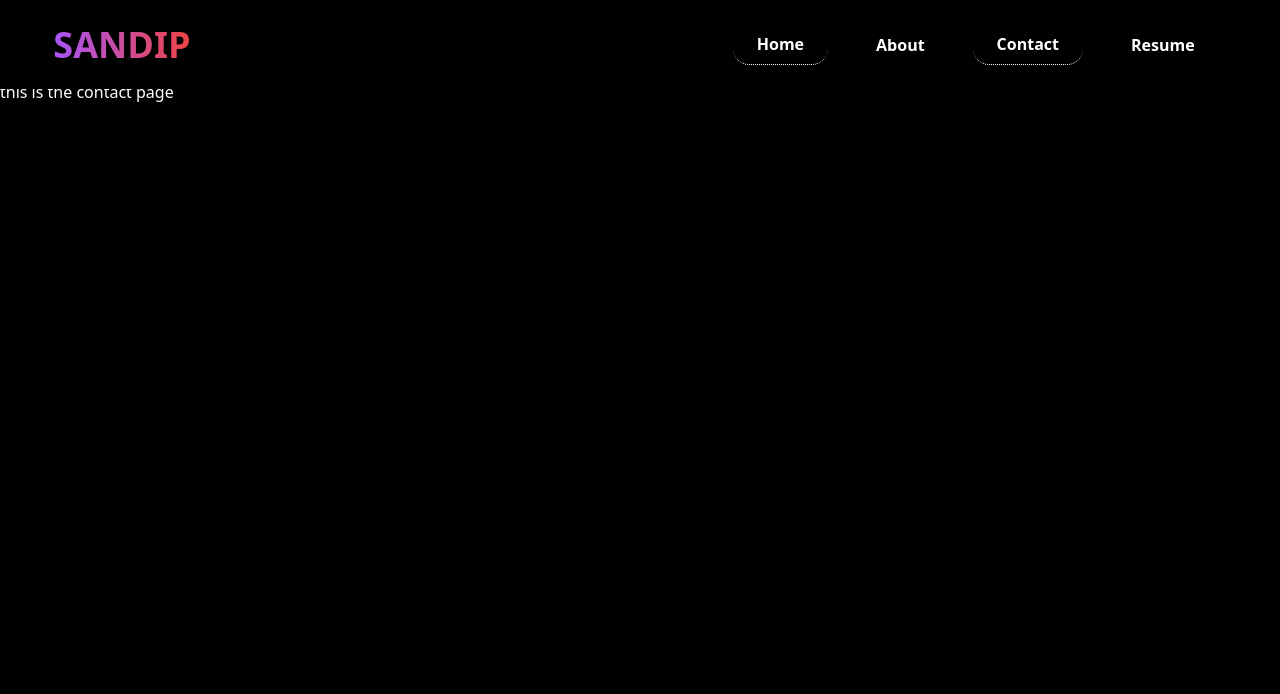
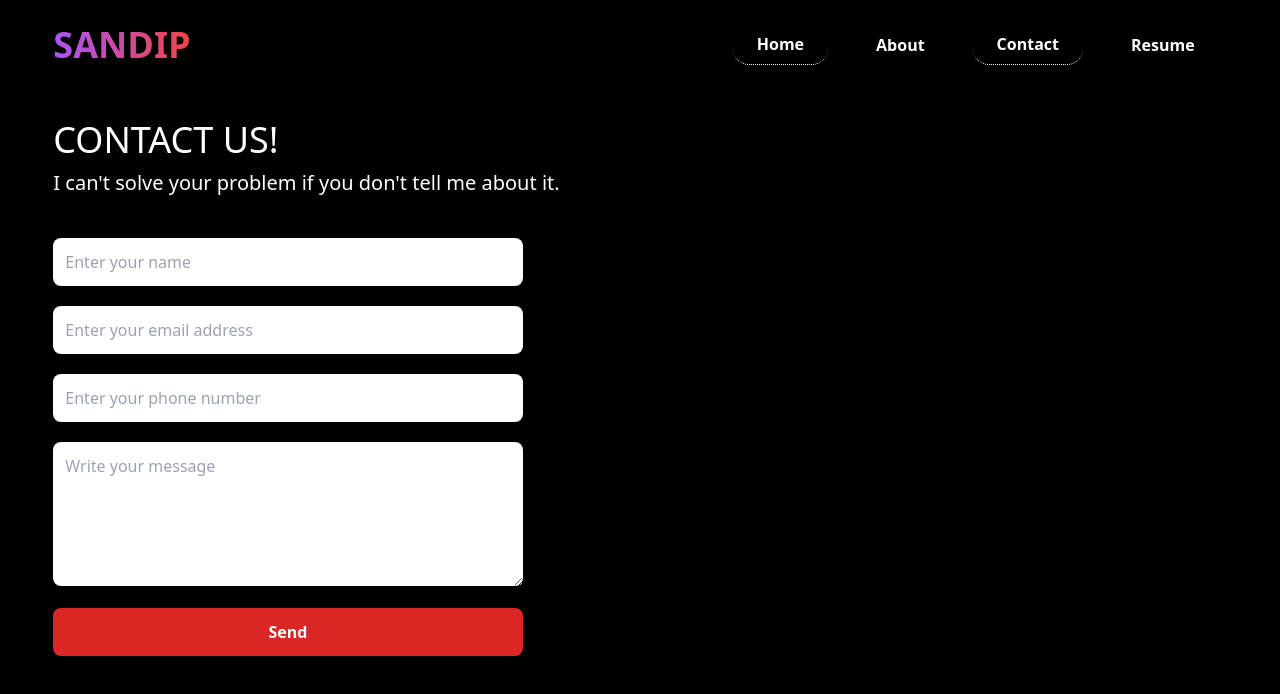
Before and after one commit to SRY015/myportfolio, a React (Vite) app in the folder myportfolio/: page /myportfolio/contact in a window 1280 px wide. Shown: the top 694 px of the page. Built offline with nearby package versions, Linux system fonts and the light colour scheme.

Commit message:
Added tech skills

```diff
--- a/myportfolio/src/Pages/About.jsx
+++ b/myportfolio/src/Pages/About.jsx
@@ -3,6 +3,7 @@ import { GiTennisRacket } from "react-icons/gi";
 import { RiRidingFill } from "react-icons/ri";
 import { MdQueueMusic } from "react-icons/md";
 import { FaCirclePlay } from "react-icons/fa6";
+import TechSkills from "./components/TechSkills";
 
 function About() {
   const text =
@@ -46,7 +47,7 @@ function About() {
         it as my coding origin story. Then, during my MCA stint (2021–2023), I
         turbocharged my skills.
       </p>
-      <p className="text-center text-[15px] md:text-[20px] text-white mt-2 px-2 lg:px-0">
+      <p className="text-center text-[15px] md:text-[20px] text-white mt-2 px-2 lg:px-1">
         Before landing my current gig, I was an intern right here(Pravaah
         Consulting). Imagine it as my magical apprenticeship. I learned spells
         and brewed potions. It was like Hogwarts for developers.
@@ -95,6 +96,8 @@ function About() {
         alt="loading..."
         className="mt-5 h-[400px] mr-auto ml-auto"
       />
+      <hr className="mt-5 border-b-1 border-white w-11/12 ml-auto mr-auto pb-5" />
+      <TechSkills />
     </div>
   );
 }
--- a/myportfolio/src/Pages/Contact.jsx
+++ b/myportfolio/src/Pages/Contact.jsx
@@ -2,8 +2,56 @@ import React from "react";
 
 function Contact() {
   return (
-    <div className="bg-black min-h-screen text-white pt-20">
-      this is the contact page
+    <div className="bg-black min-h-screen md:pt-20 pb-5 md:pb-0">
+      <div className="w-11/12 grid grid-cols-1 md:grid-cols-2 mr-auto ml-auto py-10">
+        <div>
+          <p className="text-white text-2xl md:text-4xl text-center md:text-left">
+            CONTACT US!
+          </p>
+          <p className="text-white mt-2 md:text-[20px] font-thin">
+            I can't solve your problem if you don't tell me about it.
+          </p>
+          <form className="md:mt-10">
+            <input
+              type="text"
+              name="name"
+              id="name"
+              placeholder="Enter your name"
+              className="p-3 rounded-lg w-[98%] md:w-[80%]"
+            />
+            <input
+              type="email"
+              name="email"
+              id="email"
+              placeholder="Enter your email address"
+              className="p-3 rounded-lg w-[98%] md:w-[80%] mt-5"
+            />
+            <input
+              type="number"
+              name="phone"
+              id="phone"
+              placeholder="Enter your phone number"
+              className="p-3 rounded-lg w-[98%] md:w-[80%] mt-5"
+            />
+            <textarea
+              name="message"
+              id="message"
+              placeholder="Write your message"
+              className="p-3 rounded-lg w-[98%] md:w-[80%] mt-5"
+              resize="none"
+              rows="5"
+            ></textarea>{" "}
+            <br />
+            <button
+              type="submit"
+              className="text-white bg-red-600 mt-4 p-3 rounded-lg w-[98%] md:w-[80%] font-bold hover:bg-red-800"
+            >
+              Send
+            </button>
+          </form>
+        </div>
+        <div></div>
+      </div>
     </div>
   );
 }
--- /dev/null
+++ b/myportfolio/src/Pages/components/TechSkills.jsx
@@ -0,0 +1,138 @@
+import React, { useEffect, useState } from "react";
+import {
+  FaJava,
+  FaHtml5,
+  FaCss3Alt,
+  FaBootstrap,
+  FaReact,
+} from "react-icons/fa6";
+import { FaCopyright, FaNodeJs } from "react-icons/fa";
+import { SiPhp, SiMongodb } from "react-icons/si";
+import { GrMysql } from "react-icons/gr";
+import { TbBrandJavascript } from "react-icons/tb";
+import { RiTailwindCssFill } from "react-icons/ri";
+
+function TechSkills() {
+  const [count, setCount] = useState(0);
+
+  useEffect(() => {
+    const skillAnim = () => {
+      if (count < 12) {
+        const skill = document.getElementById(`skill${count}`);
+        skill.style.scale = "105%";
+        setTimeout(() => {
+          skill.style.scale = "100%";
+        }, 1000);
+        setCount(count + 1);
+        scaleSkill(count);
+      } else {
+        setCount(0);
+      }
+    };
+    const animationInterval = setInterval(skillAnim, 1000);
+    return () => {
+      clearInterval(animationInterval);
+    };
+  }, [count]);
+  return (
+    <div className="w-11/12 mr-auto ml-auto py-5">
+      <p className="text-2xl md:text-4xl bg-gradient-to-r from-[#08EE69] to-[#38BDF8] text-transparent bg-clip-text text-center font-bold mt-2">
+        Technical Skills
+      </p>
+      <div className="grid grid-cols-1 md:grid-cols-4 gap-8 mt-10">
+        <div
+          id="skill0"
+          className="p-[20px] border-2 border-[#E4542C] rounded-lg shadow-lg shadow-[#E4542C] hover:scale-105 duration-150 cursor-pointer"
+        >
+          <FaHtml5 className="text-[#E4542C] text-[100px] mr-auto ml-auto" />
+          <p className="text-4xl text-[#E4542C] text-center mt-2">HTML</p>
+        </div>
+        <div
+          id="skill1"
+          className="p-[20px] border-2 border-[#0873BF] rounded-lg shadow-lg shadow-[#0873BF] hover:scale-105 duration-150 cursor-pointer"
+        >
+          <FaCss3Alt className="text-[#0873BF] text-[100px] mr-auto ml-auto" />
+          <p className="text-4xl text-[#0873BF] text-center mt-2">CSS</p>
+        </div>
+        <div
+          id="skill2"
+          className="p-[20px] border-2 border-[#F4E225] rounded-lg shadow-lg shadow-[#F4E225] hover:scale-105 duration-150 cursor-pointer"
+        >
+          <TbBrandJavascript className="text-[#F4E225] text-[100px] mr-auto ml-auto" />
+          <p className="text-4xl text-[#F4E225] text-center mt-2">JavaScript</p>
+        </div>
+        <div
+          id="skill3"
+          className="p-[20px] border-2 border-[#38BDF8] rounded-lg shadow-lg shadow-[#38BDF8] hover:scale-105 duration-150 cursor-pointer"
+        >
+          <RiTailwindCssFill className="text-[#38BDF8] text-[100px] mr-auto ml-auto" />
+          <p className="text-4xl text-[#38BDF8] text-center mt-2">
+            TailWind CSS
+          </p>
+        </div>
+        <div
+          id="skill4"
+          className="p-[20px] border-2 border-[#7A11F7] rounded-lg shadow-lg shadow-[#7A11F7] hover:scale-105 duration-150 cursor-pointer"
+        >
+          <FaBootstrap className="text-[#7A11F7] text-[100px] mr-auto ml-auto" />
+          <p className="text-4xl text-[#7A11F7] text-center mt-2">Bootstrap</p>
+        </div>
+        <div
+          id="skill5"
+          className="p-[20px] border-2 border-orange-500 rounded-lg shadow-lg shadow-orange-500 hover:scale-105 duration-150 cursor-pointer"
+        >
+          <FaJava className="text-orange-600 text-[100px] mr-auto ml-auto" />
+          <p className="text-4xl text-orange-600 text-center mt-2">
+            Java Programming
+          </p>
+        </div>
+        <div
+          id="skill6"
+          className="p-[20px] border-2 border-[#303C96] rounded-lg shadow-lg shadow-[#303C96] hover:scale-105 duration-150 cursor-pointer"
+        >
+          <FaCopyright className="text-[#303C96] text-[100px] mr-auto ml-auto" />
+          <p className="text-4xl text-[#303C96] text-center mt-2">
+            C Programming
+          </p>
+        </div>
+        <div
+          id="skill7"
+          className="p-[20px] border-2 border-[#7377AD] rounded-lg shadow-lg shadow-[#7377AD] hover:scale-105 duration-150 cursor-pointer"
+        >
+          <SiPhp className="text-[#7377AD] text-[100px] mr-auto ml-auto" />
+          <p className="text-4xl text-[#7377AD] text-center mt-2">PHP</p>
+        </div>
+        <div
+          id="skill8"
+          className="p-[20px] border-2 border-[#A31545] rounded-lg shadow-lg shadow-[#A31545] hover:scale-105 duration-150 cursor-pointer"
+        >
+          <FaReact className="text-[#A31545] text-[100px] mr-auto ml-auto" />
+          <p className="text-4xl text-[#A31545] text-center mt-2">React.JS</p>
+        </div>
+        <div
+          id="skill9"
+          className="p-[20px] border-2 border-[#8FC708] rounded-lg shadow-lg shadow-[#8FC708] hover:scale-105 duration-150 cursor-pointer"
+        >
+          <FaNodeJs className="text-[#8FC708] text-[100px] mr-auto ml-auto" />
+          <p className="text-4xl text-[#8FC708] text-center mt-2">Node.JS</p>
+        </div>
+        <div
+          id="skill10"
+          className="p-[20px] border-2 border-[#085970] rounded-lg shadow-lg shadow-[#085970] hover:scale-105 duration-150 cursor-pointer"
+        >
+          <GrMysql className="text-[#085970] text-[100px] mr-auto ml-auto" />
+          <p className="text-4xl text-[#085970] text-center mt-2">MySql</p>
+        </div>
+        <div
+          id="skill11"
+          className="p-[20px] border-2 border-[#08EE69] rounded-lg shadow-lg shadow-[#08EE69] hover:scale-105 duration-150 cursor-pointer"
+        >
+          <SiMongodb className="text-[#08EE69] text-[100px] mr-auto ml-auto" />
+          <p className="text-4xl text-[#08EE69] text-center mt-2">mongoDB</p>
+        </div>
+      </div>
+    </div>
+  );
+}
+
+export default TechSkills;
```
